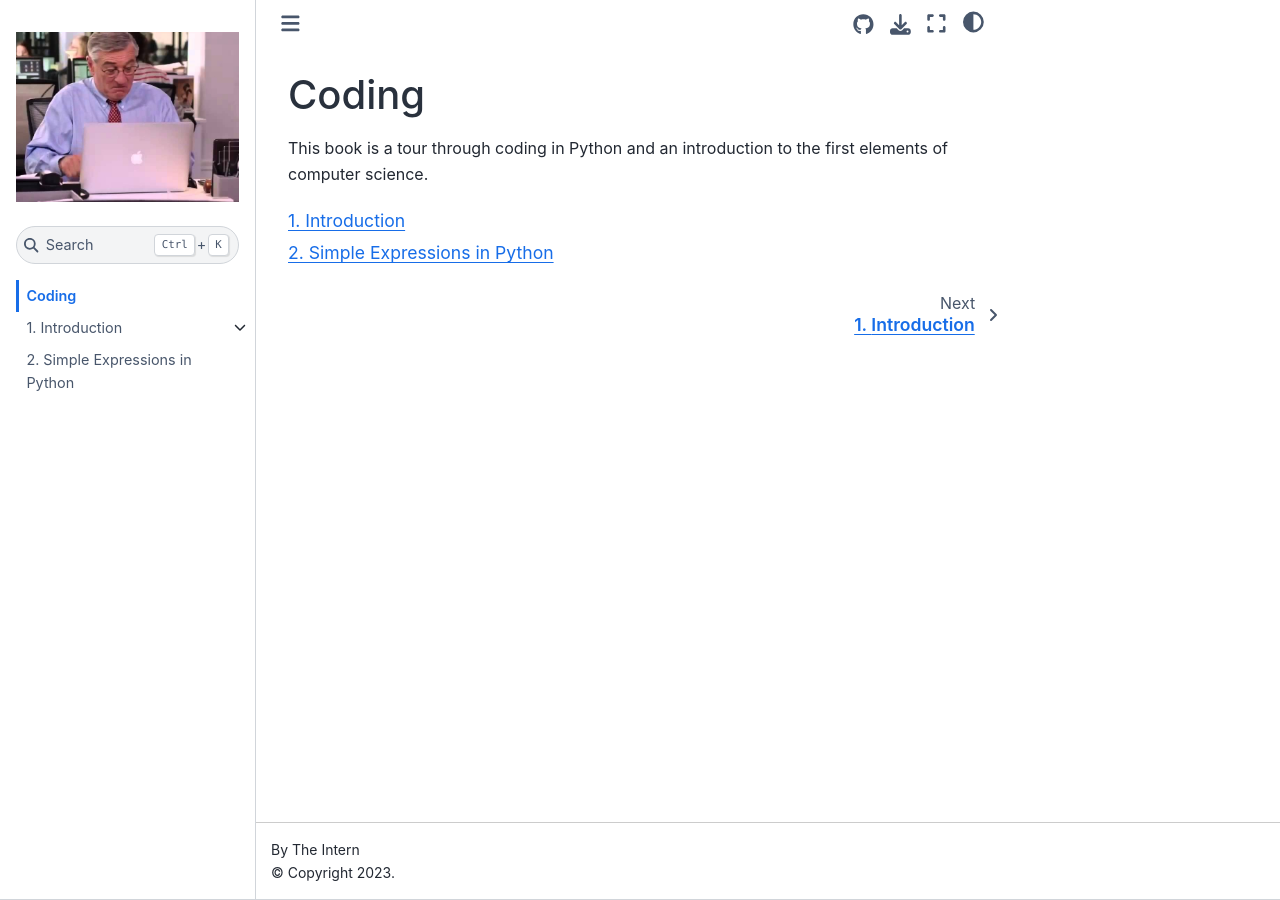
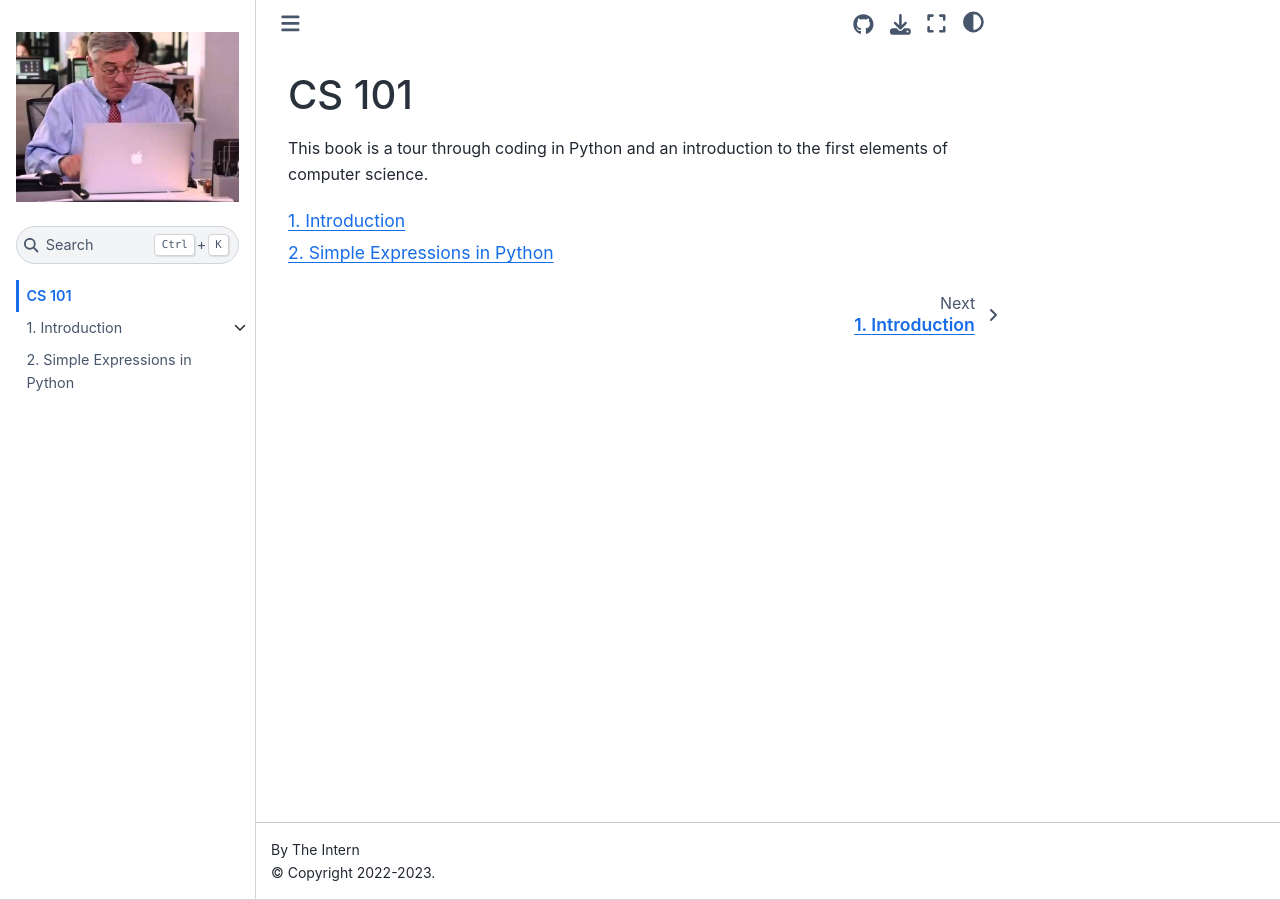
Before and after one commit to the-intern/cs101, a Jupyter Book: the page built from book/intro.md, in a window 1280 px wide. Built offline with Jupyter Book 1.0.4 settings and Sphinx 7.4.7 and the Sphinx Book theme 1.1.4, drawn with Linux system fonts in a browser that asks for light colours.

Commit message:
tweak config and toc

```diff
--- a/book/_config.yml
+++ b/book/_config.yml
@@ -1,8 +1,9 @@
 # Book settings
 # Learn more at https://jupyterbook.org/customize/config.html
 
-title: Coding
+title: "CS 101"
 author: The Intern
+copyright: "2022-2023"
 logo: images/intern.jpeg
 
 # Force re-execution of notebooks on each build.
@@ -22,7 +23,7 @@
 # Information about where the book exists on the web
 repository:
   url: https://github.com/the-intern/cs101  # Online location of your book
-  path_to_book: docs  # Optional path to your book, relative to the repository root
+  path_to_book: book  # Optional path to your book, relative to the repository root
   branch: main  # Which branch of the repository should be used when creating links (optional)
 
 # Add GitHub buttons to your book
@@ -30,3 +31,9 @@
 html:
   use_issues_button: true
   use_repository_button: true
+
+# +----------------------------------------+
+# exclude_patterns: [pattern1/*, path/to/myfile.ipynb]
+exclude_patters: [.vscode, "*.sh", .env]
+only_build_toc_files: true
+# +----------------------------------------+
--- a/book/_toc.yml
+++ b/book/_toc.yml
@@ -1,5 +1,7 @@
 format: jb-book
 root: intro
+defaults:  # The defaults key will be applied to all chapters and sub-sections
+  titlesonly: true
 options:
   numbered: true
 chapters:
--- a/book/intro.md
+++ b/book/intro.md
@@ -1,4 +1,4 @@
-# Coding
+# CS 101
 
 This book is a tour through coding in Python and an introduction to the first elements of computer science.
 
```
